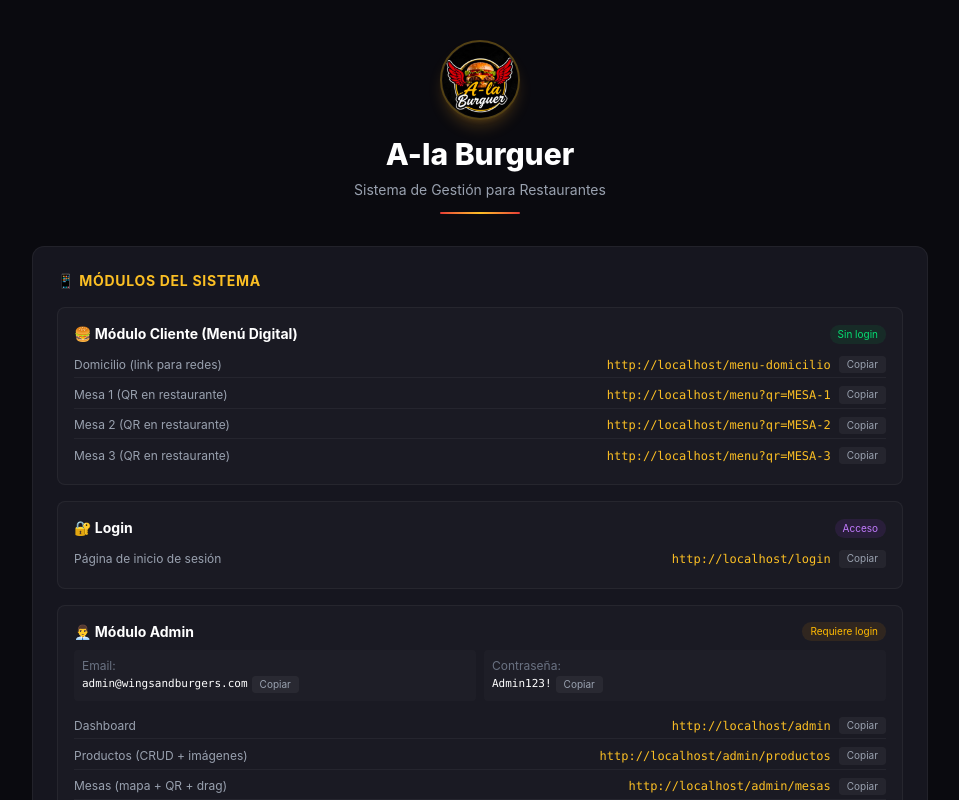
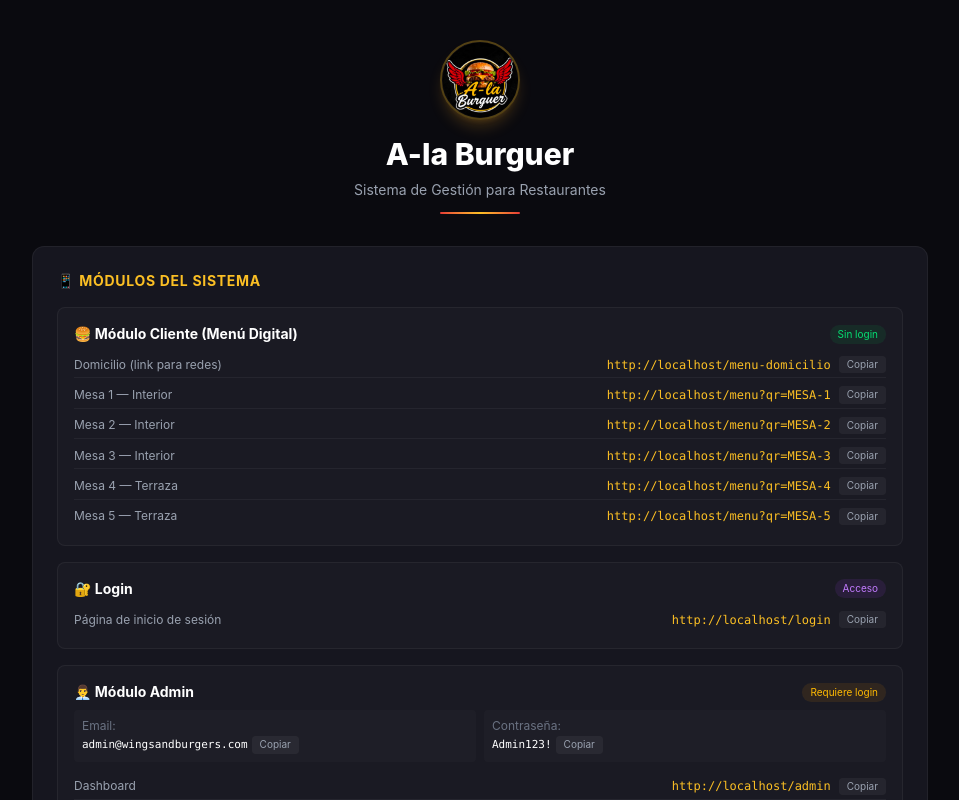
Before and after one commit to difsmauser/wings-burgers, a Next.js app: page /demo in a window 1280 px wide. Shown: the top 800 px of the page, without its empty margins (160-1119 px from the left). Built offline with nearby package versions, Linux system fonts and the light colour scheme.

Commit message:
fix: actualizar links de mesas en demo con las 5 mesas reales de Supabase

```diff
--- a/src/app/demo/page.tsx
+++ b/src/app/demo/page.tsx
@@ -51,24 +51,38 @@
                   </div>
                 </div>
                 <div className="flex items-center justify-between py-1 border-b border-white/5">
-                  <span className="text-gray-400">Mesa 1 (QR en restaurante)</span>
+                  <span className="text-gray-400">Mesa 1 — Interior</span>
                   <div className="flex items-center gap-2">
                     <code className="text-brand-400">{baseUrl}/menu?qr=MESA-1</code>
                     <CopyButton text={`${baseUrl}/menu?qr=MESA-1`} />
                   </div>
                 </div>
                 <div className="flex items-center justify-between py-1 border-b border-white/5">
-                  <span className="text-gray-400">Mesa 2 (QR en restaurante)</span>
+                  <span className="text-gray-400">Mesa 2 — Interior</span>
                   <div className="flex items-center gap-2">
                     <code className="text-brand-400">{baseUrl}/menu?qr=MESA-2</code>
                     <CopyButton text={`${baseUrl}/menu?qr=MESA-2`} />
                   </div>
                 </div>
-                <div className="flex items-center justify-between py-1">
-                  <span className="text-gray-400">Mesa 3 (QR en restaurante)</span>
+                <div className="flex items-center justify-between py-1 border-b border-white/5">
+                  <span className="text-gray-400">Mesa 3 — Interior</span>
                   <div className="flex items-center gap-2">
                     <code className="text-brand-400">{baseUrl}/menu?qr=MESA-3</code>
                     <CopyButton text={`${baseUrl}/menu?qr=MESA-3`} />
+                  </div>
+                </div>
+                <div className="flex items-center justify-between py-1 border-b border-white/5">
+                  <span className="text-gray-400">Mesa 4 — Terraza</span>
+                  <div className="flex items-center gap-2">
+                    <code className="text-brand-400">{baseUrl}/menu?qr=MESA-4</code>
+                    <CopyButton text={`${baseUrl}/menu?qr=MESA-4`} />
+                  </div>
+                </div>
+                <div className="flex items-center justify-between py-1">
+                  <span className="text-gray-400">Mesa 5 — Terraza</span>
+                  <div className="flex items-center gap-2">
+                    <code className="text-brand-400">{baseUrl}/menu?qr=MESA-5</code>
+                    <CopyButton text={`${baseUrl}/menu?qr=MESA-5`} />
                   </div>
                 </div>
               </div>
```
